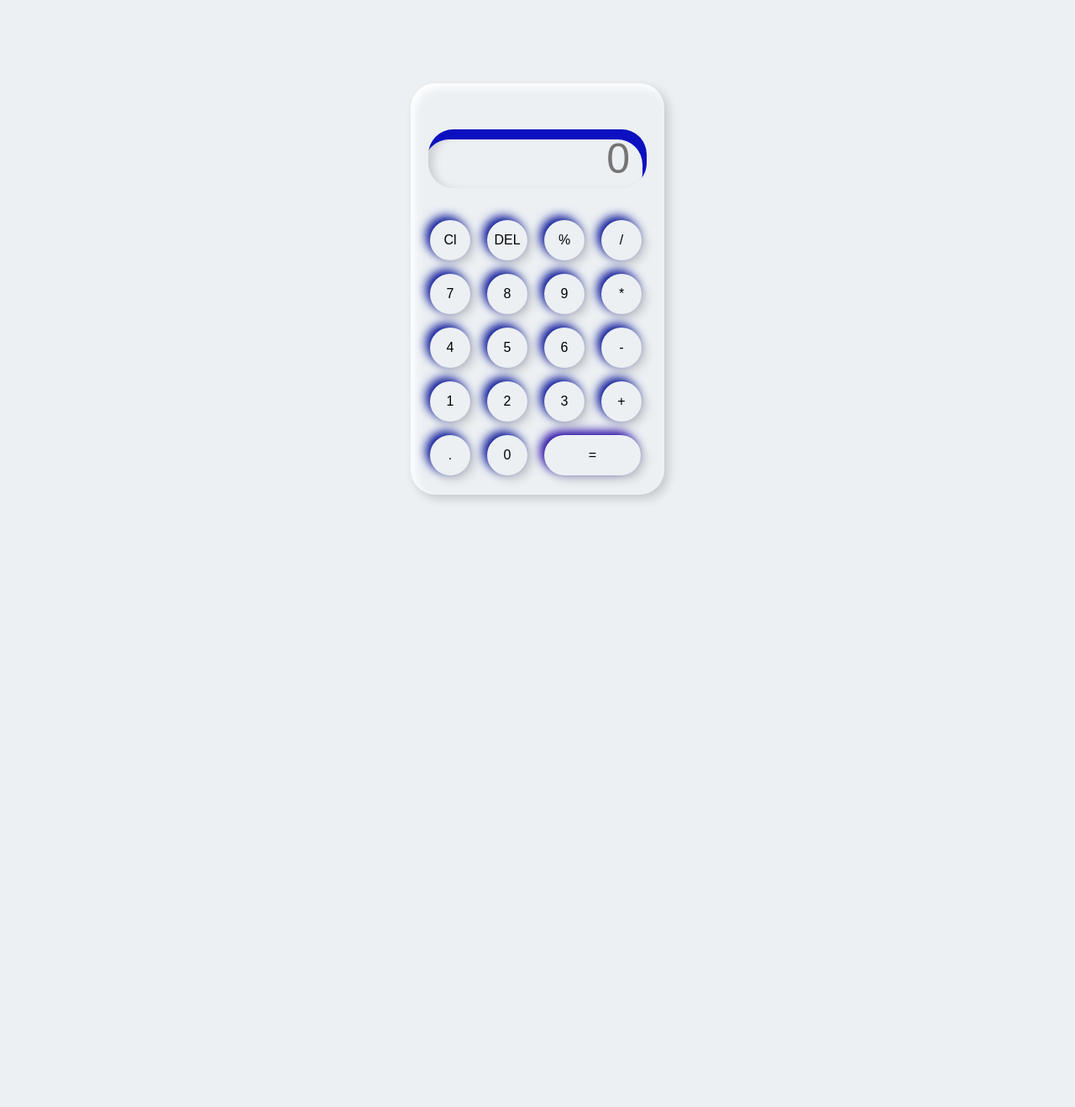
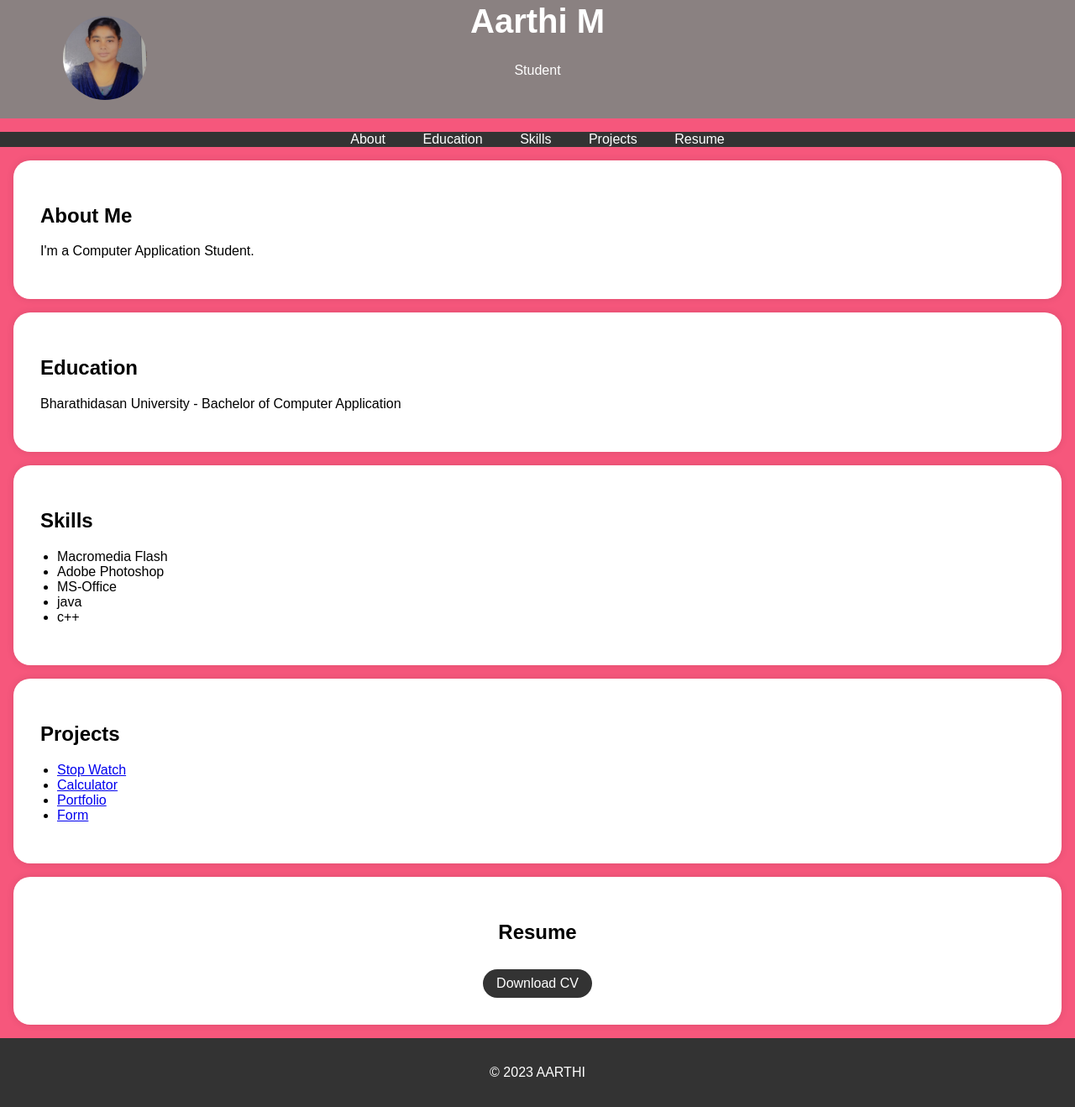
Before and after one commit to Aarthiram2003/My-CV, a plain HTML site: page index.html in a window 1280 px wide. Shown: the part 56-1374 px from the top of the page at 84% size. Before the commit the page ends 800 px from the top, so only its background shows below. Drawn offline with Linux system fonts and the light colour scheme.

Commit message:
Add files via upload

```diff
--- a/index.html
+++ b/index.html
@@ -1,59 +1,191 @@
 <!DOCTYPE html>
-<html lang="en">
+<html>
 <head>
-    <meta charset="UTF-8">
-    <meta http-equiv="X-UA-compatiple" content="IE=Edge">
-    <meta name="viewport" content="width=device-width, initial-scale=1.0">
-    <link rel="stylesheet" href="style.css">
-    <title>Calculator</title>
+    <title>Portfolio</title>
+    <style>
+        body {
+            font-family: Arial, sans-serif;
+            margin: 0;
+            padding: 0;
+            background-color: #f6577c;
+        }
+
+        header {
+            background-color: #8a8181;
+            color: #fff;
+            text-align: center;
+            padding: 2rem 0;
+            position: relative; /* Add this */
+        }
+
+        .header-content h1 {
+            font-size: 2.5rem;
+        }
+
+        /* Add styles for the round profile picture */
+        .profile-picture {
+            width: 100px; /* Adjust the size as needed */
+            height: 100px;
+            border-radius: 75%; /* Create a circular shape */
+            object-fit: cover; /* To ensure the image fills the circular area */
+            position: absolute; /* Add this */
+            top: 75px; /* Adjust top position as needed */
+            left: 75px; /* Adjust left position as needed */
+        }
+
+        nav {
+            background-color: #333;
+            color: #fff;
+            text-align: center;
+        }
+
+        nav ul {
+            list-style-type: none;
+            padding: 0;
+        }
+
+        nav ul li {
+            display: inline;
+            margin: 0 20px;
+        }
+
+        nav ul li a {
+            text-decoration: none;
+            color: #fff;
+        }
+
+        .section-content {
+            background-color: #fff;
+            padding: 2rem;
+            margin: 1rem;
+            border-radius: 20px;
+            box-shadow: 0 0 10px rgba(0, 0, 0, 0.1);
+            text-align: justify;
+        }
+
+        .download-button {
+            background-color: #333;
+            color: #fff;
+            padding: 0.5rem 1rem;
+            text-decoration: none;
+            border-radius: 20px;
+            display: inline-block;
+            margin-top: 10px;
+            align-self: center;
+        }
+
+        .download-button:hover {
+            background-color: #555;
+        }
+
+        footer {
+            text-align: center;
+            padding: 1rem 0;
+            background-color: #333;
+            color: #fff;
+        }
+
+        ul {
+            list-style-type: disc;
+            padding-left: 20px;
+        }
+    </style>
 </head>
 <body>
-    <div class="container">
-         <div class="Calculator">
-            <input type="text" placeholder="0" id="output-screen">
-            <button onclick="Clear()">Cl</button>
-            <button onclick="del()">DEL</button>
-            <button onclick="display('%')">%</button>
-            <button onclick="display('/')">/</button>
-            <button onclick="display('7')">7</button>
-            <button onclick="display('8')">8</button>
-            <button onclick="display('9')">9</button>
-            <button onclick="display('*')">*</button>
-            <button onclick="display('4')">4</button>
-            <button onclick="display('5')">5</button>
-            <button onclick="display('6')">6</button>
-            <button onclick="display('-')">-</button>
-            <button onclick="display('1')">1</button>
-            <button onclick="display('2')">2</button>
-            <button onclick="display('3')">3</button>
-            <button onclick="display('+')">+</button>
-            <button onclick="display('.')">.</button>
-            <button onclick="display('0')">0</button>
-            <button onclick="Calculate()" class="equal">=</button>
-         </div>
-    </div>
+    <header>
+        <div class="header-content">
+            <!-- Add your profile picture here -->
+            <img src="./pic.jpg" alt="Your Profile Picture" class="profile-picture">
+            <h1>Aarthi M</h1>
+            <p>Student</p>
+        </div>
+    </header>
+
+    <nav>
+        <ul>
+            <li><a href="#about">About</a></li>
+            <li><a href="#education">Education</a></li>
+            <li><a href="#skills">Skills</a></li>
+            <li><a href="#projects">Projects</a></li>
+            <li><a href="#resume">Resume</a></li>
+
+        </ul>
+    </nav>
+
+    <section id="about">
+        <div class="section-content">
+            <h2>About Me</h2>
+            <p>I'm a Computer Application Student.</p>
+        </div>
+    </section>
+
+    <section id="education">
+        <div class="section-content">
+            <h2>Education</h2>
+            <p>Bharathidasan University  - Bachelor of Computer Application</p>
+
+
+        </div>
+    </section>
+
+    <section id="skills">
+        <div class="section-content">
+            <h2>Skills</h2>
+            <ul>
+                <li>Macromedia Flash</li>
+                <li>Adobe Photoshop</li>
+                <li>MS-Office</li>
+                <li>java</li>
+                <li>c++</li>
+            </ul>
+        </div>
+    </section>
+
+    <section id="projects">
+        <div class="section-content">
+            <h2>Projects</h2>
+            <ul>
+                <li><a href="file:///C:/Users/Admin/Desktop/Aarthi/stop%20watch/index.html">Stop Watch</a></li>
+                <li><a href="file:///C:/Users/Admin/Desktop/Aarthi/calculator/index.html">Calculator</a></li>
+                <li><a href="file:///C:/Users/Admin/Desktop/Aarthi/profile/index.html">Portfolio</a></li>
+                <li><a href="file:///C:/Users/Admin/Desktop/Aarthi/student%20form/index.html">Form</a></li>
+                <!-- Add more project links here -->
+            </ul>
+        </div>
+    </section>
+
+    <section id="resume">
+
+        <div class="section-content">
+            <center>
+            <h2>Resume</h2>
+            <a href="./Aarthi CV.pdf" target="_blank" class="download-button">Download CV</a>
+        </center>
+        </div>
+
+    </section>
+
+    <footer>
+        <p>&copy; 2023 AARTHI</p>
+    </footer>
 
     <script>
-        let outputScreen = document.getElementById("output-screen");
+        // Smooth scrolling to section when clicking on navigation links
+        document.querySelectorAll('a[href^="#"]').forEach(anchor => {
+            anchor.addEventListener('click', function(e) {
+                e.preventDefault();
 
-        function display(num){
-            outputScreen.value += num;
-        }
-        function Calculate(){
-            try{
-                outputScreen.value = eval(outputScreen.value);
-            }
-            catch(err)
-            {
-                alert("Invalid")
-            }
-        }
-        function Clear(){
-            outputScreen.value ="";
-        }
-        function del(){
-            outputScreen.value = outputScreen.value.slice(0,-1);
-        }
+                const targetId = this.getAttribute('href').substring(1);
+                const targetElement = document.getElementById(targetId);
+
+                if (targetElement) {
+                    window.scrollTo({
+                        top: targetElement.offsetTop,
+                        behavior: 'smooth'
+                    });
+                }
+            });
+        });
     </script>
 </body>
 </html>
```
